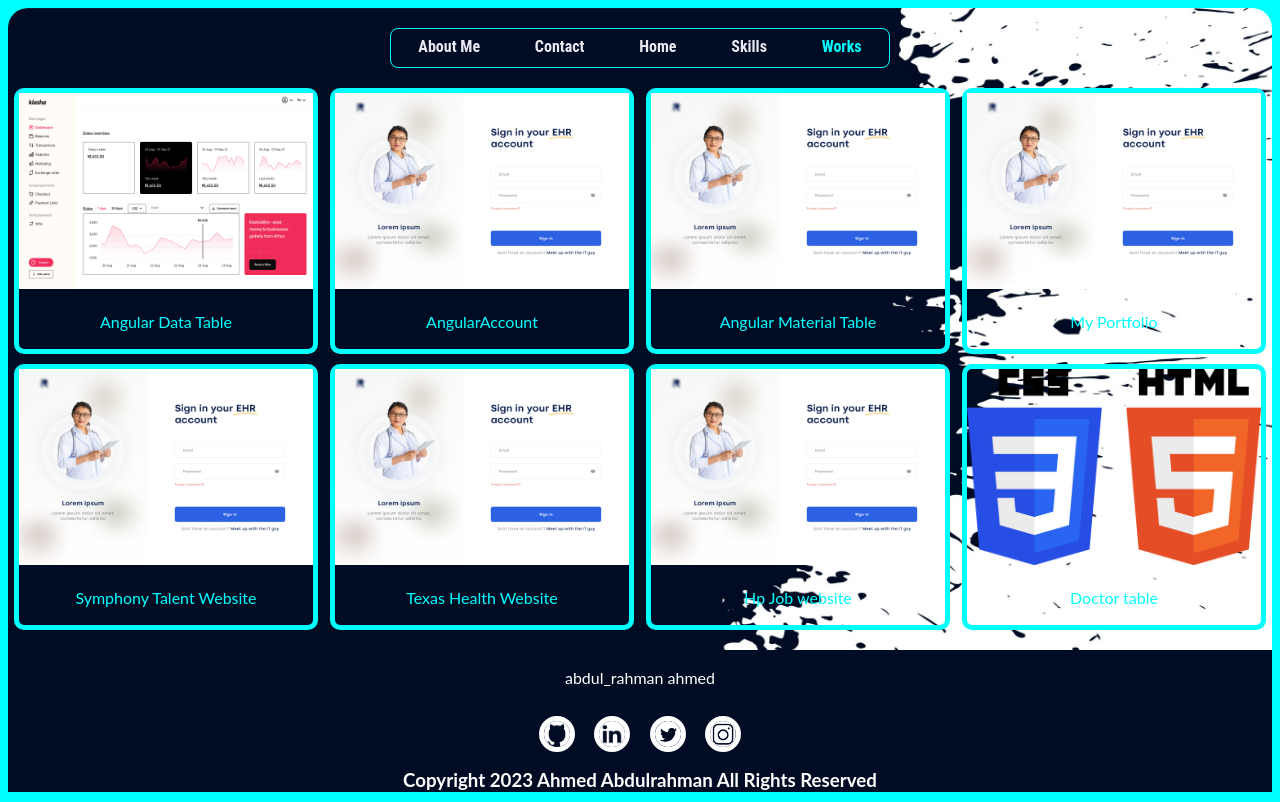
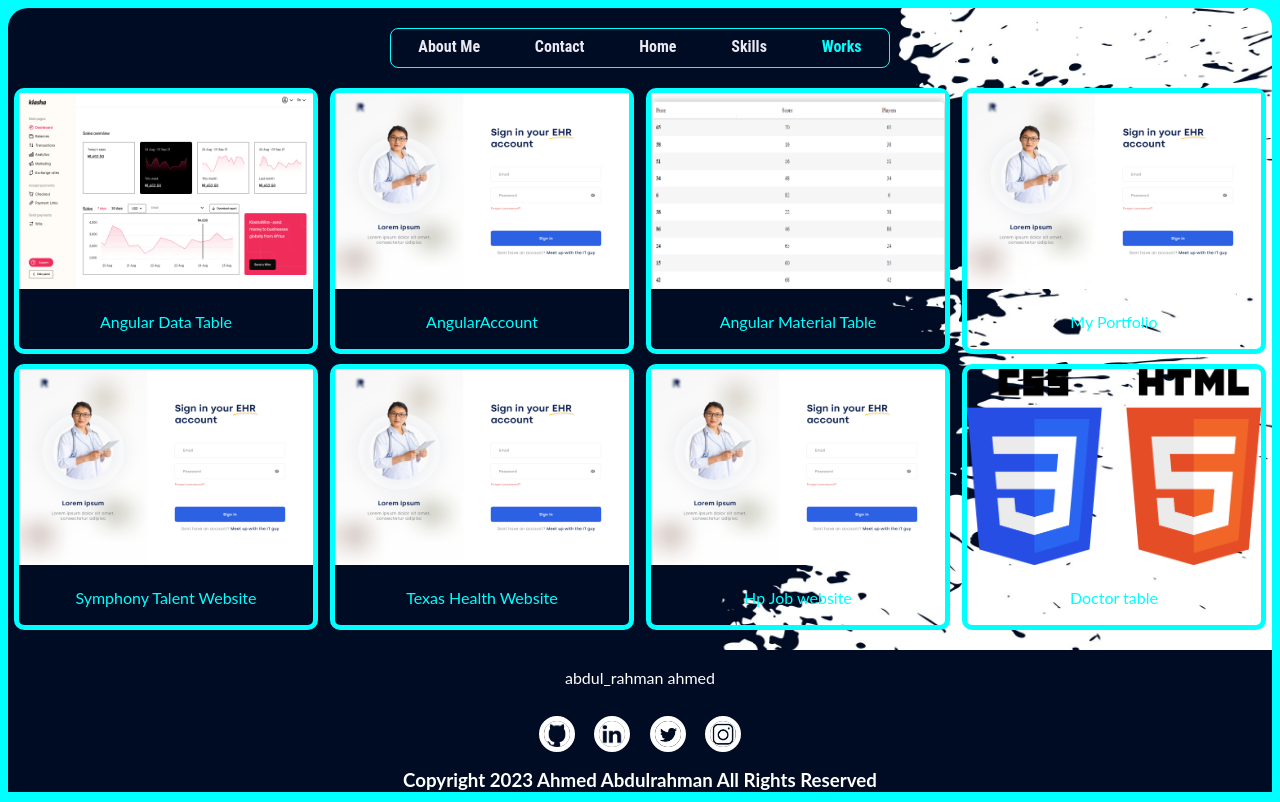
Before and after one commit to Rahman-Abdul/my-portfolio, a Next.js app: page /works in a window 1280 px wide. Built offline with nearby package versions, Linux system fonts and the light colour scheme.

Commit message:
removed packag json

```diff
--- a/pages/works.tsx
+++ b/pages/works.tsx
@@ -3,7 +3,7 @@ import Image from 'next/image';
 import html from '../assets/html.png';
 import angularDashboard from '../assets/angularDashboard.png';
 import doctor from '../assets/doctor.png';
-//import table from '../assets/table.png';
+import table from '../assets/table.png';
 //import portfolio from '../assets/portfolio.png';
 //import symphony from '../assets/symphony.png';
 //import texas from '../assets/texas.png';
@@ -37,7 +37,7 @@ const Works: any = () => {
 <div className="responsive">
   <div className="gallery">
     <a target="_blank" href="img_lights.jpg">
-    <Image src={doctor} alt="Illustrator" width="600" height="400"/>
+    <Image src={table} alt="Illustrator" width="600" height="400"/>
     </a>
     <div className="desc">Angular Material Table</div>
   </div>
```
Also changed, not shown: assets/table.PNG.
